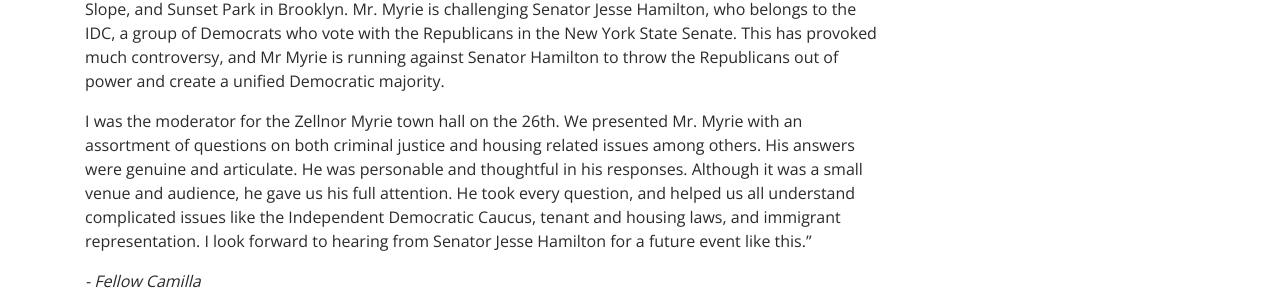
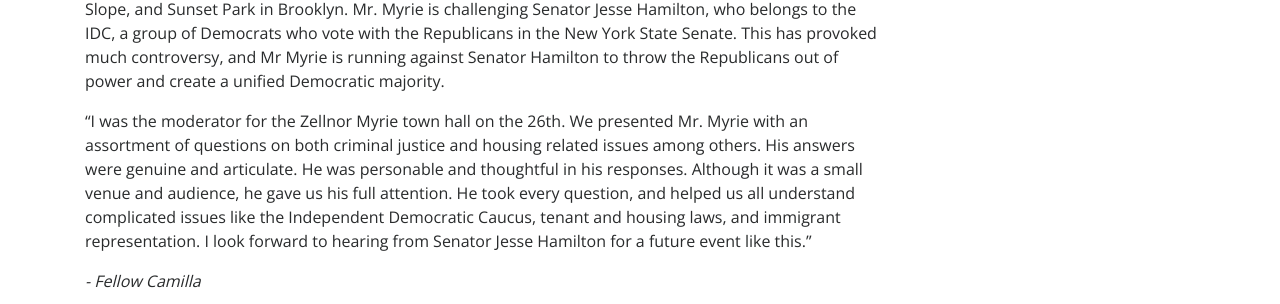
Before and after one commit to rikersdebateteam/rikers-debate-project, a Jekyll site: the page built from _posts/2018-03-07-second-digest.md, in a window 1280 px wide and 900 px high, scrolled down 874 px. Shown: the part 150-454 px from the top of the window. Built offline with Jekyll 4.4.1, drawn with Linux system fonts in a browser that asks for light colours; nearby versions of some CDN libraries.

```diff
--- a/_posts/2018-03-07-second-digest.md
+++ b/_posts/2018-03-07-second-digest.md
@@ -28,7 +28,7 @@ You can download the flyer publicizing the event here. Contact [Danny Li](yl3261
 
 On February 26th, the Rikers Debate Project held its first candidate forum, with Zellnor Myrie, a young lawyer who is running for State Senate in a district including parts of Crown Heights, Prospect Heights, Park Slope, and Sunset Park in Brooklyn. Mr. Myrie is challenging Senator Jesse Hamilton, who belongs to the IDC, a group of Democrats who vote with the Republicans in the New York State Senate. This has provoked much controversy, and Mr Myrie is running against Senator Hamilton to throw the Republicans out of power and create a unified Democratic majority.
 
-> I was the moderator for the Zellnor Myrie town hall on the 26th.
+> "I was the moderator for the Zellnor Myrie town hall on the 26th.
 > We presented Mr. Myrie with an assortment of questions on both criminal justice and housing related issues among others.
 > His answers were genuine and articulate. He was personable and thoughtful in his responses.
 > Although it was a small venue and audience, he gave us his full attention.
```
